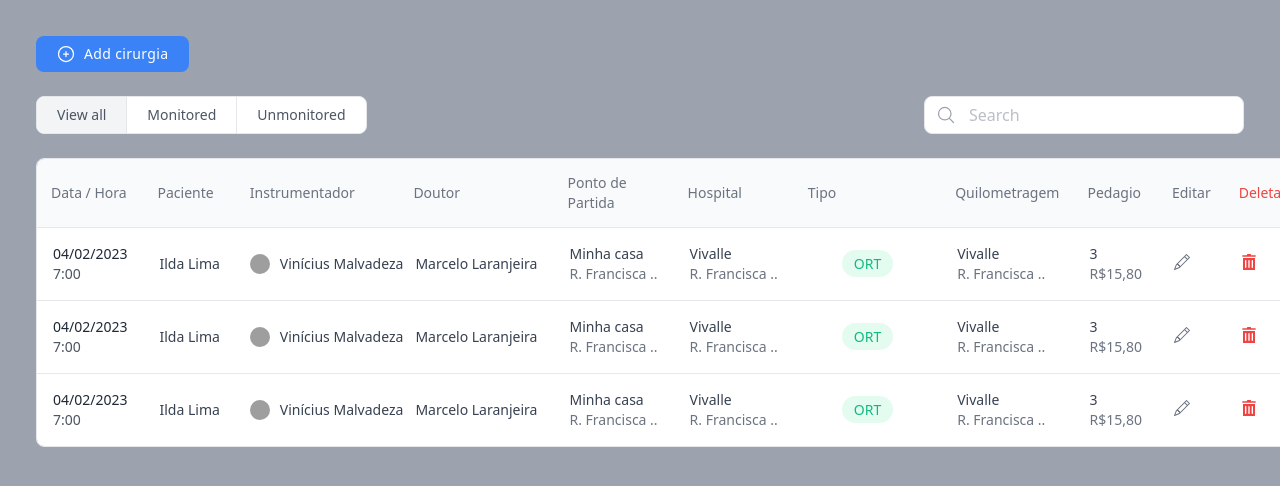
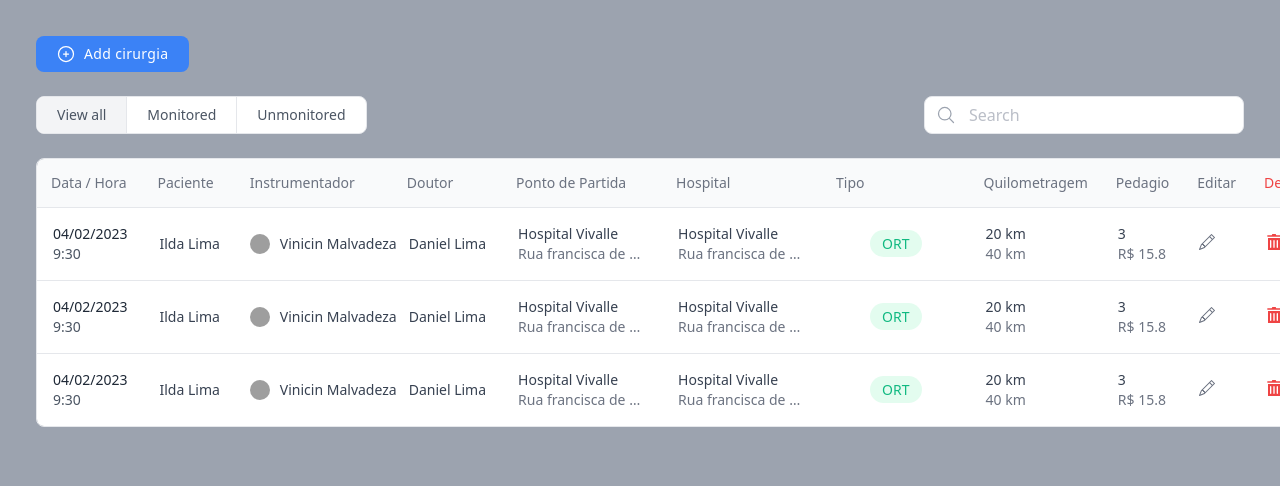
Before and after one commit to bolodissenoura/GQL-study-project, a Next.js app in the folder frontend/: page / in a window 1280 px wide. Shown: the top 486 px of the page. Built offline with nearby package versions, Linux system fonts and the light colour scheme; grey boxes are pictures that could not be loaded.

Commit message:
feat: plug the fake data and interface props by component

```diff
--- a/frontend/src/components/TableRow/tableRow.component.tsx
+++ b/frontend/src/components/TableRow/tableRow.component.tsx
@@ -1,21 +1,23 @@
-export const TableRow = () => {
+import { SurgeryInterface } from "@/interfaces";
+
+export const TableRow = (props: SurgeryInterface) => {
   return (
     <>
       <tr>
         <td className="px-4 py-4 text-sm font-medium whitespace-nowrap">
           <div>
             <h2 className="font-medium text-gray-800 dark:text-white ">
-              04/02/2023
+              {props.date}
             </h2>
             <p className="text-sm font-normal text-gray-600 dark:text-gray-400">
-              7:00
+              {props.hour}
             </p>
           </div>
         </td>
 
         <td className="px-4 py-4 text-sm whitespace-nowrap">
           <div>
-            <h4 className="text-gray-700 dark:text-gray-200">Ilda Lima</h4>
+            <p className="text-gray-700 dark:text-gray-200"> {props.patient}</p>
           </div>
         </td>
         <td className="px-4 py-4 text-sm whitespace-nowrap">
@@ -25,38 +27,53 @@ export const TableRow = () => {
               src="https://images.unsplash.com/photo-1494790108377-be9c29b29330?ixlib=rb-4.0.3&ixid=MnwxMjA3fDB8MHxwaG90by1wYWdlfHx8fGVufDB8fHx8&auto=format&fit=crop&w=256&q=80"
               alt=""
             />
-            <h4 className="text-gray-700 dark:text-gray-200 ml-3">
-              Vinícius Malvadeza
-            </h4>
+            <p className="text-gray-700 dark:text-gray-200 ml-3">
+              {props.instrumentator}
+            </p>
           </div>
         </td>
 
         <td className="px-4 py-4 text-sm whitespace-nowrap">
-          <h4 className="text-gray-700 dark:text-gray-200">
-            Marcelo Laranjeira
-          </h4>
+          <p className="text-gray-700 dark:text-gray-200">{props.doctor}</p>
         </td>
 
         <td className="px-4 py-4 text-sm whitespace-nowrap">
-          <h4 className="text-gray-700 dark:text-gray-200">Minha casa</h4>
-          <p className="text-gray-500 dark:text-gray-400">R. Francisca ..</p>
+          <p className="text-gray-700 dark:text-gray-200 text-ellipsis overflow-hidden w-32">
+            {" "}
+            {props.startingPoint.title}
+          </p>
+          <p className="text-gray-500 dark:text-gray-400 text-ellipsis overflow-hidden w-32">
+            {props.startingPoint.fullAdress}
+          </p>
         </td>
         <td className="px-4 py-4 text-sm whitespace-nowrap">
-          <h4 className="text-gray-700 dark:text-gray-200">Vivalle</h4>
-          <p className="text-gray-500 dark:text-gray-400">R. Francisca ..</p>
+          <p className="text-gray-700 dark:text-gray-200 text-ellipsis overflow-hidden w-32 ">
+            {props.hospital.title}
+          </p>
+          <p className="text-gray-500 dark:text-gray-400 text-ellipsis overflow-hidden w-32 ">
+            {props.hospital.fullAdress}
+          </p>
         </td>
         <td className="px-12 py-4 text-sm font-medium whitespace-nowrap">
           <div className="inline px-3 py-1 text-sm font-normal rounded-full text-emerald-500 gap-x-2 bg-emerald-100/60 dark:bg-gray-800">
-            ORT
+            {props.typeTag}
           </div>
         </td>
         <td className="px-4 py-4 text-sm whitespace-nowrap">
-          <h4 className="text-gray-700 dark:text-gray-200">Vivalle</h4>
-          <p className="text-gray-500 dark:text-gray-400">R. Francisca ..</p>
+          <p className="text-gray-700 dark:text-gray-200">
+            {props.distance} km
+          </p>
+          <p className="text-gray-500 dark:text-gray-400">
+            {props.distance + props.distance} km
+          </p>
         </td>
         <td className="px-4 py-4 text-sm whitespace-nowrap">
-          <h4 className="text-gray-700 dark:text-gray-200">3</h4>
-          <p className="text-gray-500 dark:text-gray-400">R$15,80</p>
+          <p className="text-gray-700 dark:text-gray-200">
+            {props.toll.totalTolls}
+          </p>
+          <p className="text-gray-500 dark:text-gray-400">
+            R$ {props.toll.totalTollsPrice}
+          </p>
         </td>
         <td className="px-4 py-4 text-sm whitespace-nowrap">
           <button className="text-gray-500 dark:text-gray-400">
--- a/frontend/src/fakeData.ts
+++ b/frontend/src/fakeData.ts
@@ -29,4 +29,46 @@ export const fakeDataRows: SurgeryInterface[] = [
       totalTollsPrice: 15.8,
     },
   },
+  {
+    date: "04/02/2023",
+    hour: "9:30",
+    patient: "Ilda Lima",
+    instrumentator: "Vinicin Malvadeza",
+    doctor: "Daniel Lima",
+    startingPoint: {
+      title: "Minha casa",
+      fullAdress: " Rua francisca de Ferreira, Sao Paulo, 90",
+    },
+    hospital: {
+      title: "Hospital Vivalle",
+      fullAdress: " Rua francisca de Ferreira, Sao Paulo, 90",
+    },
+    typeTag: "ORT",
+    distance: 20,
+    toll: {
+      totalTolls: 3,
+      totalTollsPrice: 15.8,
+    },
+  },
+  {
+    date: "04/02/2023",
+    hour: "9:30",
+    patient: "Ilda Lima",
+    instrumentator: "Vinicin Malvadeza",
+    doctor: "Daniel Lima",
+    startingPoint: {
+      title: "Minha casa",
+      fullAdress: " Rua francisca de Ferreira, Sao Paulo, 90",
+    },
+    hospital: {
+      title: "Hospital Vivalle",
+      fullAdress: " Rua francisca de Ferreira, Sao Paulo, 90",
+    },
+    typeTag: "ORT",
+    distance: 20,
+    toll: {
+      totalTolls: 3,
+      totalTollsPrice: 15.8,
+    },
+  },
 ];
--- a/frontend/src/pages/index.tsx
+++ b/frontend/src/pages/index.tsx
@@ -1,6 +1,8 @@
 import React from "react";
 import Head from "next/head";
 import * as C from "@/components";
+import { fakeDataRows } from "@/fakeData";
+import { SurgeryInterface } from "@/interfaces";
 
 export default function Home() {
   const ref = React.useRef();
@@ -86,9 +88,25 @@ export default function Home() {
                   <table className="min-w-full divide-y divide-gray-200 dark:divide-gray-700 rtl:pr-11 rtl:pl-5 sm:px-6 lg:px-8">
                     <C.TableHeader />
                     <tbody className="bg-white divide-y divide-gray-200 dark:divide-gray-700 dark:bg-gray-900 ">
-                      <C.TableRow />
-                      <C.TableRow />
-                      <C.TableRow />
+                      {fakeDataRows.map(
+                        (item: SurgeryInterface, index: number) => (
+                          <>
+                            <C.TableRow
+                              key={index}
+                              date={item.date}
+                              distance={item.distance}
+                              doctor={item.doctor}
+                              hospital={item.hospital}
+                              hour={item.hour}
+                              instrumentator={item.instrumentator}
+                              patient={item.patient}
+                              startingPoint={item.hospital}
+                              toll={item.toll}
+                              typeTag={item.typeTag}
+                            />
+                          </>
+                        )
+                      )}
                     </tbody>
                   </table>
                 </div>
```
